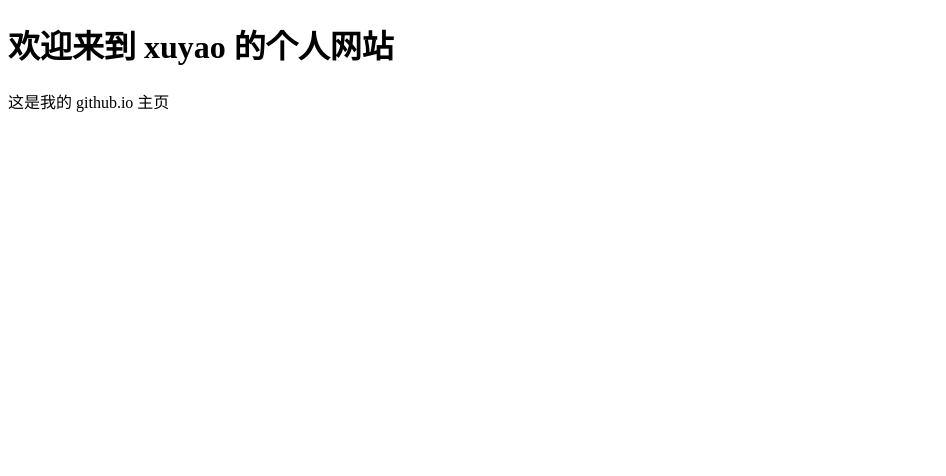
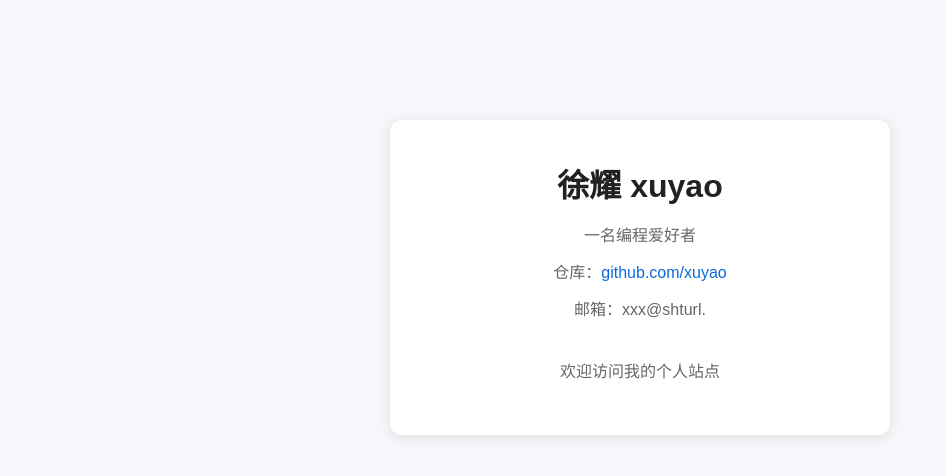
Before and after one commit to liuyiwei201611012/liuyiwei201611012.github.io, a plain HTML site: page index.html in a window 1280 px wide. Shown: the whole page, without its empty margins (0-946 px from the left). Drawn offline with Linux system fonts and the light colour scheme.

Commit message:
Update index.html

```diff
--- a/index.html
+++ b/index.html
@@ -1,11 +1,54 @@
 <!DOCTYPE html>
-<html>
+<html lang="zh-CN">
 <head>
-    <meta charset="utf-8">
-    <title>我的个人主页</title>
+    <meta charset="UTF-8">
+    <meta name="viewport" content="width=device-width, initial-scale=1.0">
+    <title>xuyao 个人主页</title>
+    <style>
+        * {
+            margin: 0;
+            padding: 0;
+            box-sizing: border-box;
+        }
+        body {
+            background-color: #f5f7fa;
+            font-family: "Microsoft Yahei", sans-serif;
+            display: flex;
+            flex-direction: column;
+            align-items: center;
+            padding-top: 120px;
+        }
+        .box {
+            background: white;
+            width: 500px;
+            padding: 40px;
+            border-radius: 12px;
+            box-shadow: 0 2px 12px #ddd;
+            text-align: center;
+        }
+        h1 {
+            color: #222;
+            margin-bottom: 16px;
+        }
+        p {
+            color: #666;
+            line-height: 1.8;
+            margin: 8px 0;
+        }
+        a {
+            color: #0969da;
+            text-decoration: none;
+        }
+    </style>
 </head>
 <body>
-    <h1>欢迎来到 xuyao 的个人网站</h1>
-    <p>这是我的 github.io 主页</p>
+    <div class="box">
+        <h1>徐耀 xuyao</h1>
+        <p>一名编程爱好者</p>
+        <p>仓库：<a href="https://github.com/xuyao">github.com/xuyao</a></p>
+        <p>邮箱：xxx@shturl.</p>
+        <br>
+        <p>欢迎访问我的个人站点</p>
+    </div>
 </body>
 </html>
```
